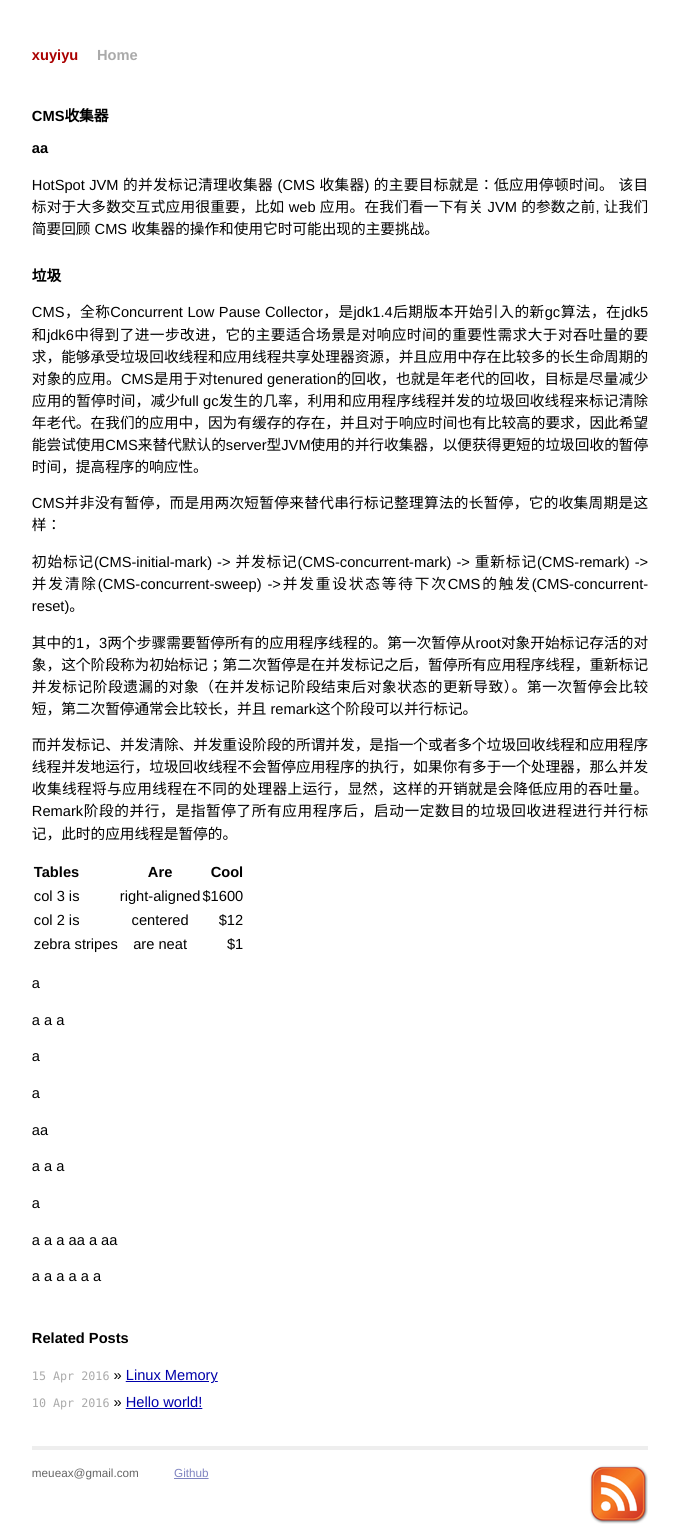
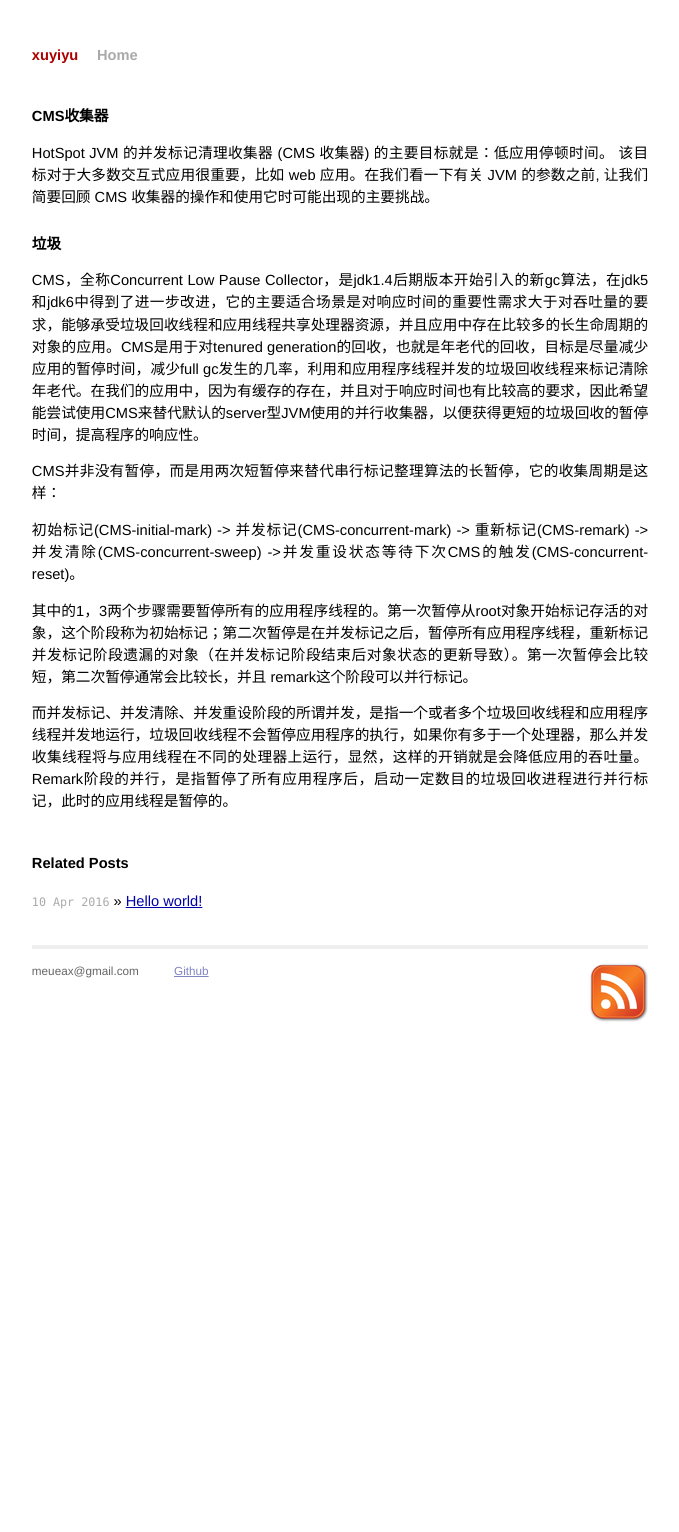
Before and after one commit to xuyiyu/xuyiyu.github.io, a Jekyll site: the page built from _posts/2016-04-15-jvm-cms-perform.md, in a window 1280 px wide. Shown: the whole page, without its empty margins (300-979 px from the left). Built offline with Jekyll 4.4.1, drawn with Linux system fonts in a browser that asks for light colours; Markdown is read by kramdown in place of the engine named in the settings; comment, search, counter and statistics services are not loaded; after the commit the page ends 1030 px from its top, so only the background shows below that.

```diff
--- a/_posts/2016-04-15-jvm-cms-perform.md
+++ b/_posts/2016-04-15-jvm-cms-perform.md
@@ -4,7 +4,6 @@ title: CMS垃圾收集器调优
 category: reading
 ---
 #### CMS收集器
-### aa
 HotSpot JVM 的并发标记清理收集器 (CMS 收集器) 的主要目标就是：低应用停顿时间。
 该目标对于大多数交互式应用很重要，比如 web 应用。在我们看一下有关 JVM 的参数之前, 让我们简要回顾 CMS 收集器的操作和使用它时可能出现的主要挑战。
 
@@ -21,53 +20,4 @@ CMS并非没有暂停，而是用两次短暂停来替代串行标记整理算
 而并发标记、并发清除、并发重设阶段的所谓并发，是指一个或者多个垃圾回收线程和应用程序线程并发地运行，垃圾回收线程不会暂停应用程序的执行，如果你有多于一个处理器，那么并发收集线程将与应用线程在不同的处理器上运行，显然，这样的开销就是会降低应用的吞吐量。Remark阶段的并行，是指暂停了所有应用程序后，启动一定数目的垃圾回收进程进行并行标记，此时的应用线程是暂停的。
 
 
-| Tables        | Are           | Cool  |
-| ------------- |:-------------:| -----:|
-| col 3 is      | right-aligned | $1600 |
-| col 2 is      | centered      |   $12 |
-| zebra stripes | are neat      |    $1 |
-
-
-
-
-
-a
-
-a
-a
-a
-
-a
-
-
-
-a
-
-aa
-
-a
-a
-a
-
-a
-
-
-a
-a
-a
-aa
-a
-aa
-
-a
-a
-a
-a
-a
-a
-
-
-
-
-
 {% include references.md %}
```
Also changed, not shown: _posts/2016-04-10-hello-world.md (+1 -18 lines), _posts/2016-04-15-linux-memory.md (deleted).
